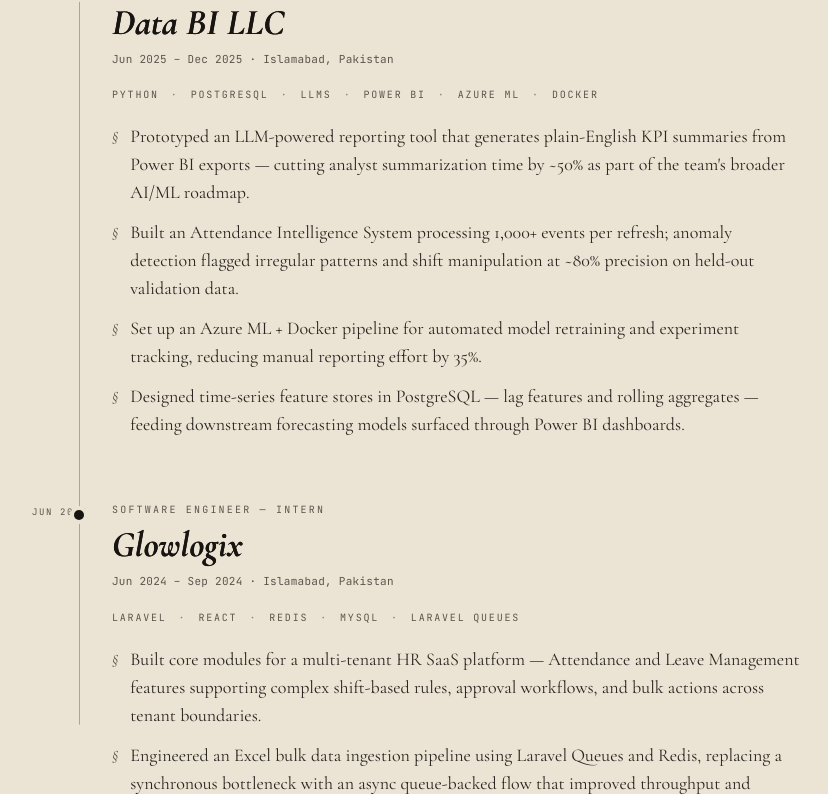
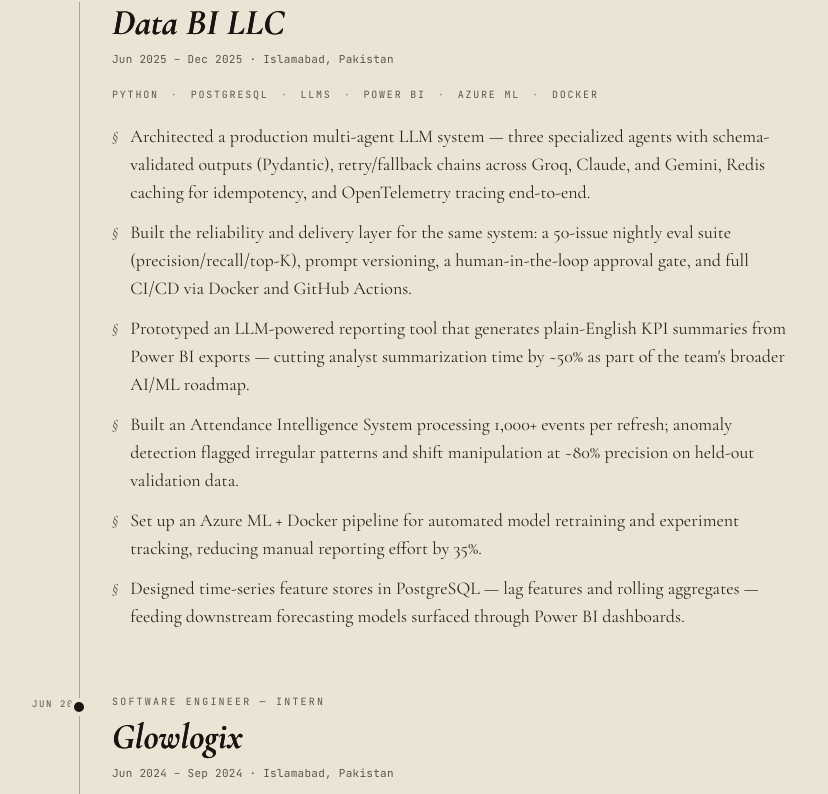
Before and after one commit to SaimMahmoodRamday/portfolio_v1, a React (Vite) app: page / in a window 1280 px wide. Shown: the part 6586-7380 px from the top of the page, without its empty margins (8-836 px from the left). Built offline with nearby package versions, Linux system fonts and the light colour scheme.

Commit message:
made change to experience section

```diff
--- a/src/components/Experience.jsx
+++ b/src/components/Experience.jsx
@@ -23,6 +23,8 @@
     location: 'Islamabad, Pakistan',
     tags: ['Python', 'PostgreSQL', 'LLMs', 'Power BI', 'Azure ML', 'Docker'],
     bullets: [
+      'Architected a production multi-agent LLM system — three specialized agents with schema-validated outputs (Pydantic), retry/fallback chains across Groq, Claude, and Gemini, Redis caching for idempotency, and OpenTelemetry tracing end-to-end.',
+  'Built the reliability and delivery layer for the same system: a 50-issue nightly eval suite (precision/recall/top-K), prompt versioning, a human-in-the-loop approval gate, and full CI/CD via Docker and GitHub Actions.',
       'Prototyped an LLM-powered reporting tool that generates plain-English KPI summaries from Power BI exports — cutting analyst summarization time by ~50% as part of the team\'s broader AI/ML roadmap.',
       'Built an Attendance Intelligence System processing 1,000+ events per refresh; anomaly detection flagged irregular patterns and shift manipulation at ~80% precision on held-out validation data.',
       'Set up an Azure ML + Docker pipeline for automated model retraining and experiment tracking, reducing manual reporting effort by 35%.',
```
